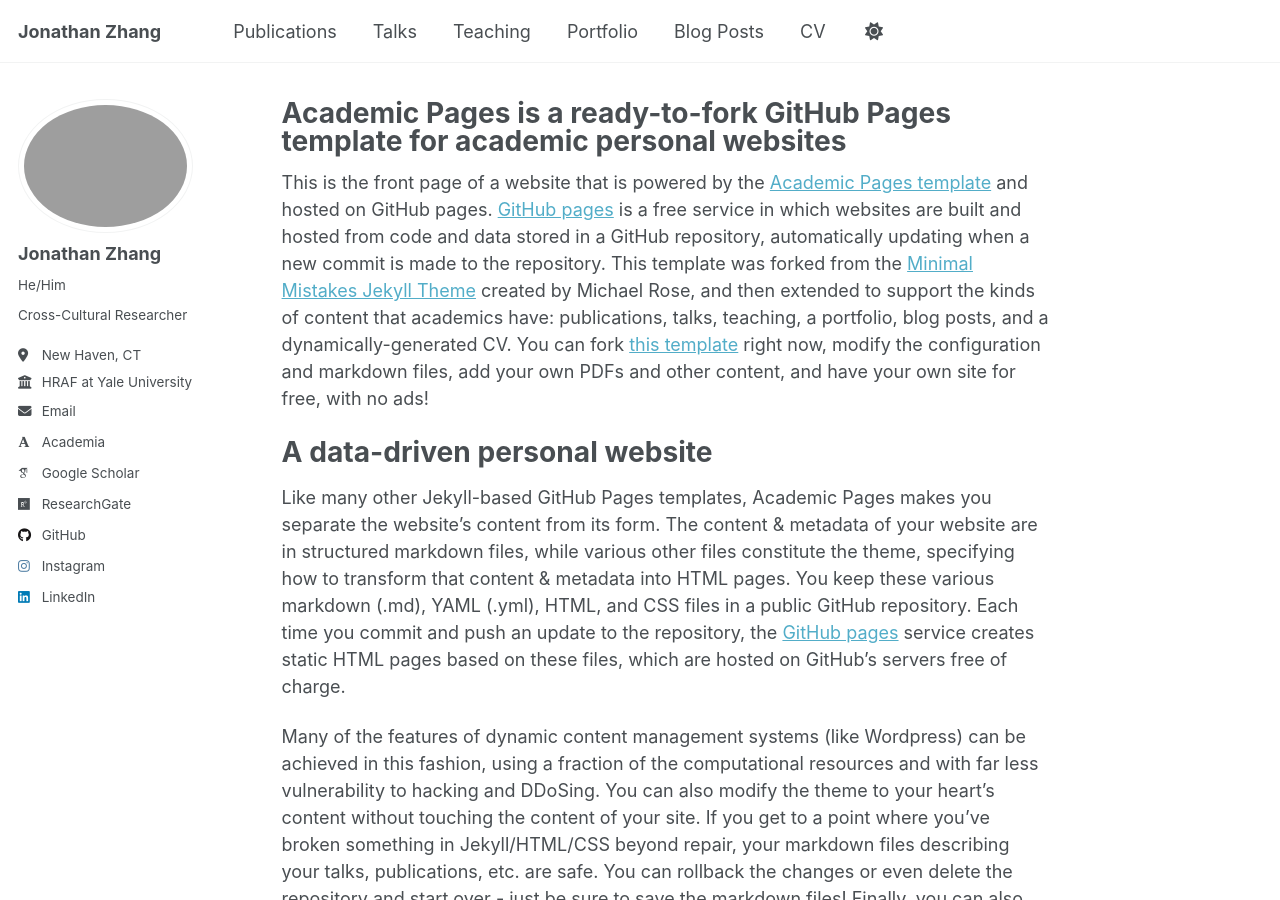
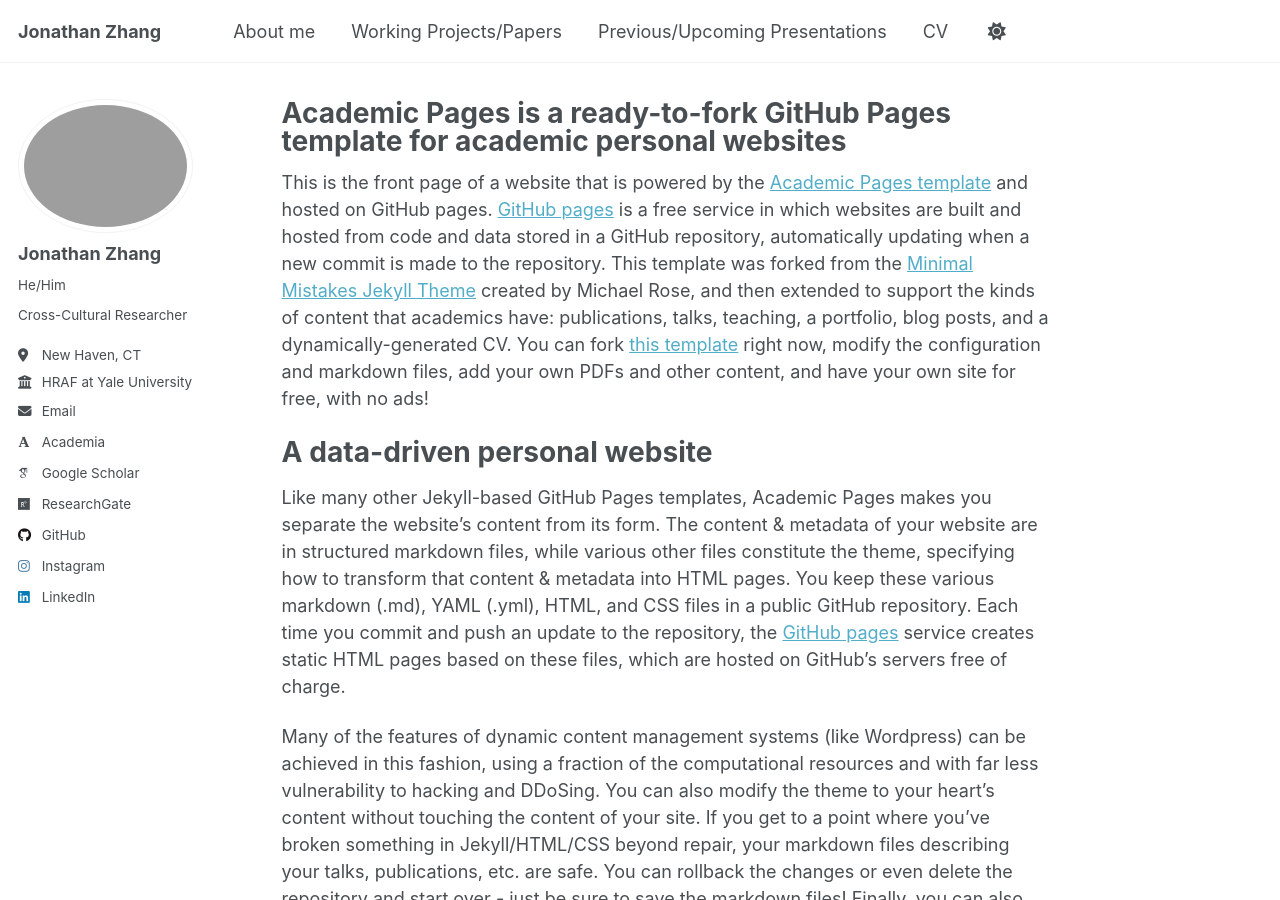
Before and after one commit to ZeddyCraft/itsjon, a Jekyll site: the page built from _pages/about.md, in a window 1280 px wide and 900 px high. Built offline with Jekyll 4.4.1, drawn with Linux system fonts in a browser that asks for light colours; some web fonts are replaced.

Commit message:
Update to my Page.yml

```diff
--- a/_data/navigation.yml
+++ b/_data/navigation.yml
@@ -8,20 +8,14 @@
 #      Markdown formatted page while the second is generated using JSON.
 
 main:
-  - title: "Publications"
+  - title: "About me"
+    url: /itsjon/
+
+  - title: "Working Projects/Papers"
     url: /publications/
 
-  - title: "Talks"
+  - title: "Previous/Upcoming Presentations"
     url: /talks/
-
-  - title: "Teaching"
-    url: /teaching/
-
-  - title: "Portfolio"
-    url: /portfolio/
-
-  - title: "Blog Posts"
-    url: /year-archive/
 
   - title: "CV"
     url: /cv/
```
